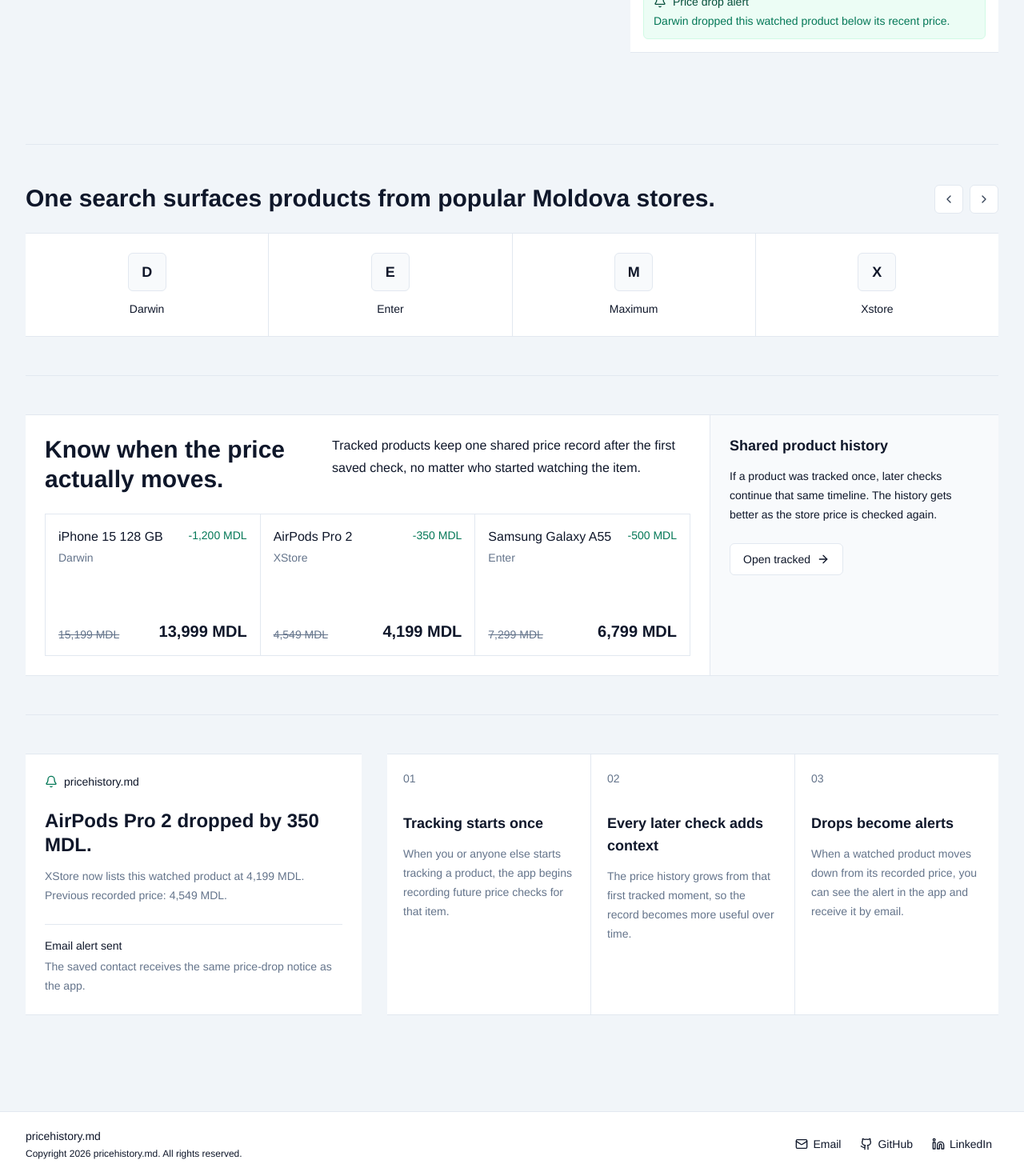
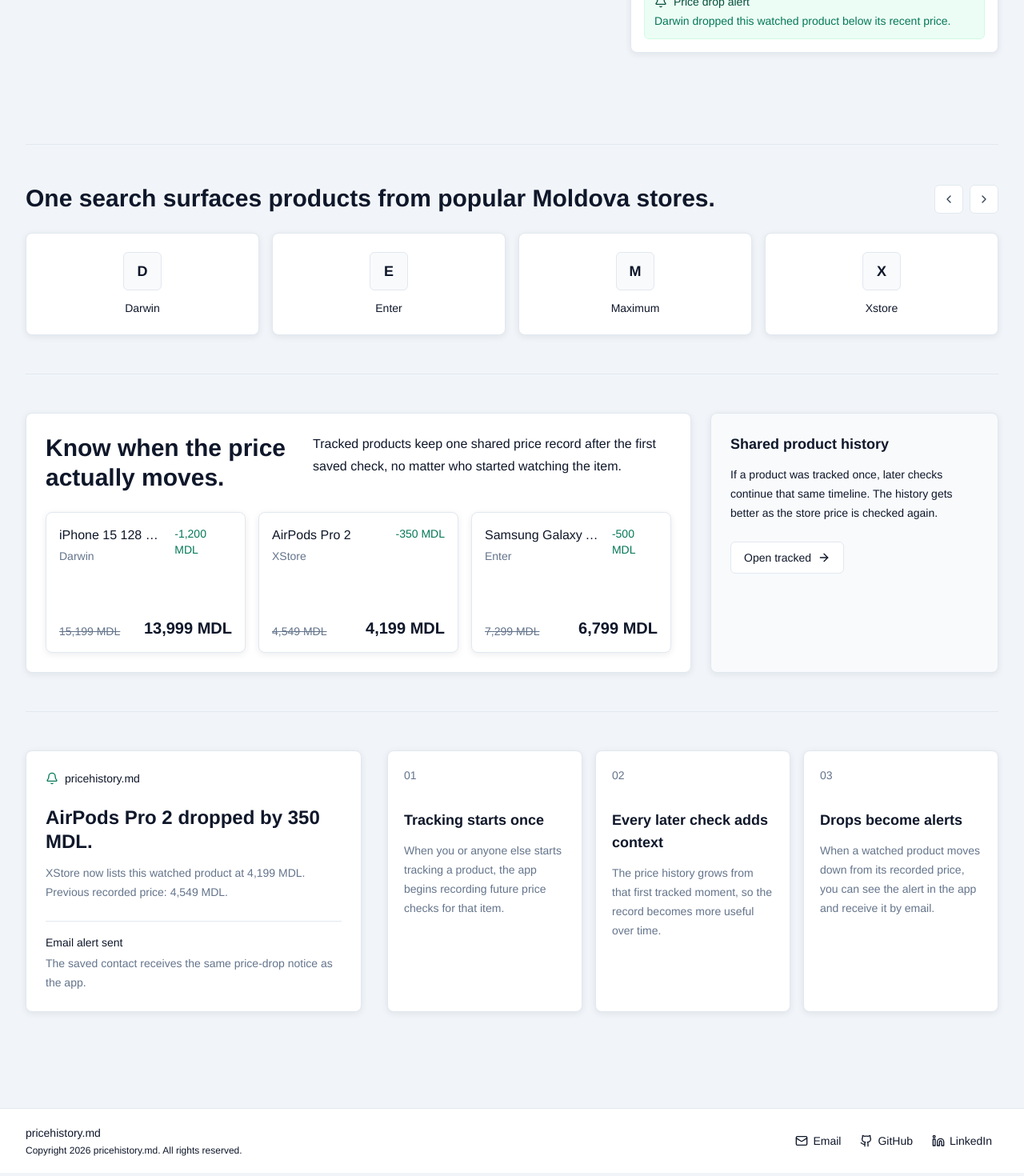
Before and after one commit to mcittkmims/moldova-price-history, a React (Vite) app: page /home in a window 1280 px wide. Shown: the part 548-2018 px from the top of the page at 80% size. Built offline with nearby package versions, Linux system fonts and the light colour scheme.

Commit message:
style home cards

```diff
--- a/src/pages/HomePage.tsx
+++ b/src/pages/HomePage.tsx
@@ -107,7 +107,7 @@
           </div>
         </div>
 
-        <div className="border-y border-ink-200 bg-white dark:border-neutral-800 dark:bg-[#171717]">
+        <div className="overflow-hidden rounded-lg border border-ink-200 bg-white shadow-soft dark:border-neutral-800 dark:bg-[#171717]">
           <div className="border-b border-ink-200 p-4 dark:border-neutral-800">
             <div className="flex items-center gap-2 rounded-md border border-ink-200 bg-ink-50 px-3 py-2 text-sm text-ink-500 dark:border-neutral-800 dark:bg-neutral-900 dark:text-neutral-400">
               <Search className="h-4 w-4" />
@@ -194,12 +194,11 @@
           </div>
         </div>
 
-        <div className="border-y border-ink-200 bg-ink-200 dark:border-neutral-800 dark:bg-neutral-800">
-          <div className="grid gap-px sm:grid-cols-2 xl:grid-cols-4">
+        <div className="grid gap-4 sm:grid-cols-2 xl:grid-cols-4">
             {visibleStores.map((store) => (
               <div
                 key={store.name}
-                className="flex min-h-32 flex-col items-center justify-center bg-white px-5 py-5 text-center dark:bg-[#171717]"
+                className="flex min-h-32 flex-col items-center justify-center rounded-lg border border-ink-200 bg-white px-5 py-5 text-center shadow-soft dark:border-neutral-800 dark:bg-[#171717]"
               >
                 <div className="flex h-12 w-12 items-center justify-center rounded-md border border-ink-200 bg-ink-50 text-lg font-semibold text-ink-900 dark:border-neutral-800 dark:bg-neutral-900 dark:text-neutral-100">
                   {store.mark}
@@ -207,13 +206,12 @@
                 <div className="mt-3 text-sm font-medium">{store.name}</div>
               </div>
             ))}
-          </div>
         </div>
       </section>
 
       <section className="border-b border-ink-200 py-12 dark:border-neutral-800">
-        <div className="grid gap-px border-y border-ink-200 bg-ink-200 xl:grid-cols-[minmax(0,1fr)_360px] dark:border-neutral-800 dark:bg-neutral-800">
-          <div className="bg-white p-5 sm:p-6 dark:bg-[#171717]">
+        <div className="grid gap-6 xl:grid-cols-[minmax(0,1fr)_360px]">
+          <div className="rounded-lg border border-ink-200 bg-white p-5 shadow-soft sm:p-6 dark:border-neutral-800 dark:bg-[#171717]">
             <div className="flex flex-col gap-3 sm:flex-row sm:items-start sm:justify-between">
               <h2 className="max-w-xl text-3xl font-semibold leading-tight">
                 Know when the price actually moves.
@@ -224,11 +222,11 @@
               </p>
             </div>
 
-            <div className="mt-6 grid gap-px border border-ink-200 bg-ink-200 md:grid-cols-3 dark:border-neutral-800 dark:bg-neutral-800">
+            <div className="mt-6 grid gap-4 md:grid-cols-3">
               {watchedProducts.map((product) => (
                 <article
                   key={product.name}
-                  className="flex min-h-44 flex-col justify-between bg-white p-4 dark:bg-[#171717]"
+                  className="flex min-h-44 flex-col justify-between rounded-lg border border-ink-200 bg-white p-4 shadow-soft dark:border-neutral-800 dark:bg-[#171717]"
                 >
                   <div className="flex items-start justify-between gap-4">
                     <div className="min-w-0">
@@ -257,7 +255,7 @@
             </div>
           </div>
 
-          <aside className="bg-ink-50 p-5 sm:p-6 dark:bg-neutral-900">
+          <aside className="rounded-lg border border-ink-200 bg-ink-50 p-5 shadow-soft sm:p-6 dark:border-neutral-800 dark:bg-neutral-900">
             <h3 className="text-lg font-semibold">Shared product history</h3>
             <p className="mt-3 text-sm leading-6 text-ink-600 dark:text-neutral-300">
               If a product was tracked once, later checks continue that same
@@ -276,7 +274,7 @@
       </section>
 
       <section className="grid gap-8 py-12 xl:grid-cols-[420px_minmax(0,1fr)] xl:items-stretch">
-        <div className="border-y border-ink-200 bg-white p-5 sm:p-6 dark:border-neutral-800 dark:bg-[#171717]">
+        <div className="rounded-lg border border-ink-200 bg-white p-5 shadow-soft sm:p-6 dark:border-neutral-800 dark:bg-[#171717]">
           <div className="flex items-center gap-2 text-sm font-medium">
             <Bell className="h-4 w-4 text-moss-700 dark:text-moss-500" />
             pricehistory.md
@@ -297,11 +295,11 @@
           </div>
         </div>
 
-        <div className="grid gap-px border-y border-ink-200 bg-ink-200 md:grid-cols-3 dark:border-neutral-800 dark:bg-neutral-800">
+        <div className="grid gap-4 md:grid-cols-3">
           {alertRows.map((row, index) => (
             <article
               key={row.title}
-              className="bg-white p-5 dark:bg-[#171717]"
+              className="rounded-lg border border-ink-200 bg-white p-5 shadow-soft dark:border-neutral-800 dark:bg-[#171717]"
             >
               <div className="text-sm font-medium text-ink-500 dark:text-neutral-400">
                 {String(index + 1).padStart(2, "0")}
```
